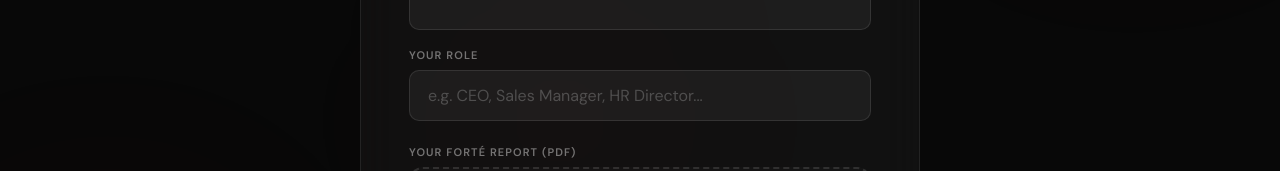
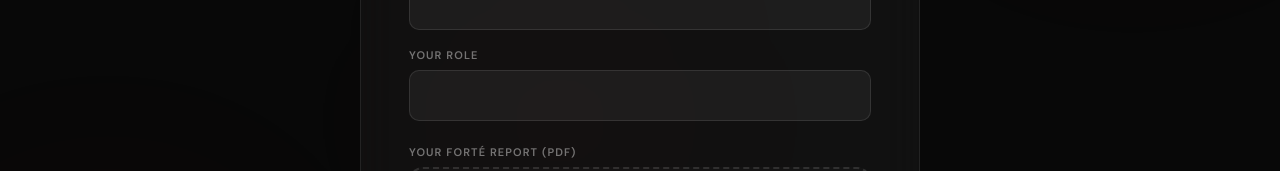
Before and after one commit to sempermind/forte-debrief-ai, a Next.js app: page / in a window 1280 px wide. Shown: the part 365-536 px from the top of the page. Built offline with nearby package versions, Linux system fonts and the light colour scheme; a web font is replaced by a local one.

Commit message:
Add files via upload

```diff
--- a/app/page.jsx
+++ b/app/page.jsx
@@ -312,7 +312,7 @@ function UploadScreen({ onComplete }) {
           <input
             value={role}
             onChange={(e) => setRole(e.target.value)}
-            placeholder="e.g. CEO, Sales Manager, HR Director..."
+            placeholder=""
             onKeyDown={(e) => e.key === 'Enter' && ready && onComplete({ name: name.trim(), role: role.trim(), file })}
             style={{ width: '100%', background: 'rgba(255,255,255,0.05)', border: '1px solid rgba(255,255,255,0.1)', borderRadius: 10, color: '#fff', fontSize: 16, padding: '14px 18px', outline: 'none', fontFamily: 'inherit' }}
           />
```
